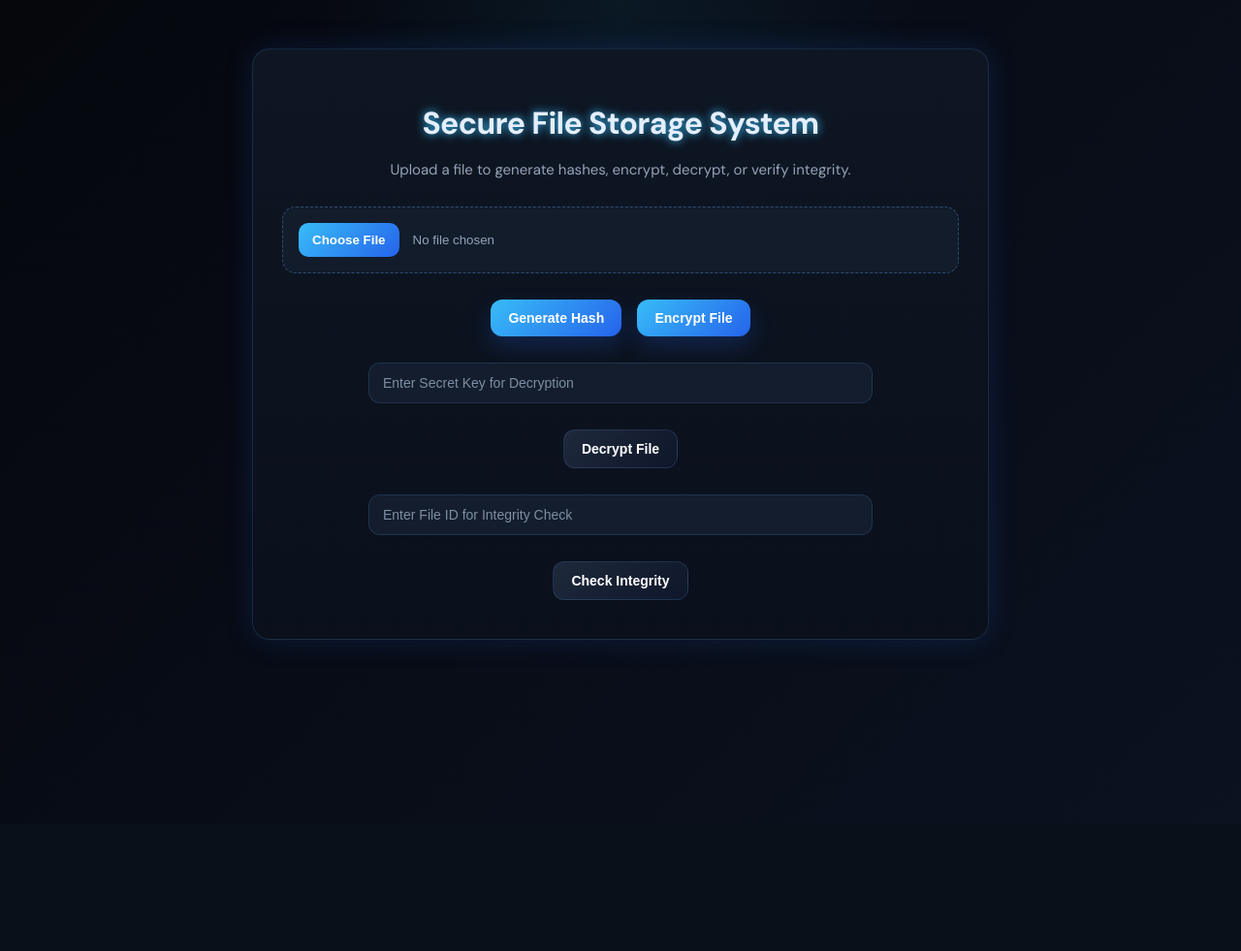
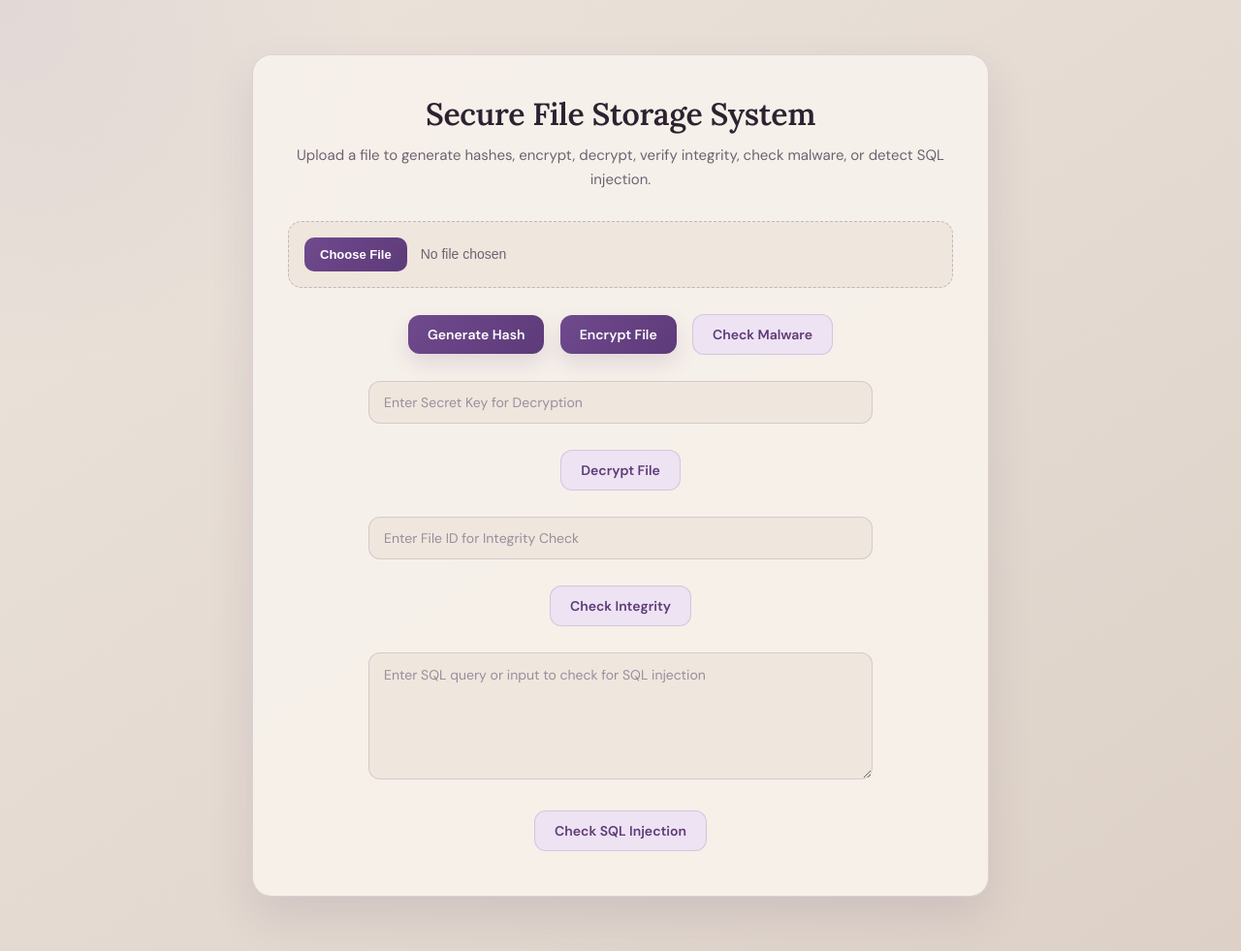
Before and after one commit to blade1910/Secure-File-Storage-System, a Flask app: page / in a window 1280 px wide. Shown: the whole page at 97% size. Before the commit the page ends 667 px from the top, so only its background shows below. Run offline with Flask 3, Linux system fonts and the light colour scheme; parts of the project's set-up code (start-up, migrations or seed data) failed here and were passed over.

Commit message:
Added malware detection and SQL injection ML model

```diff
--- a/app.py
+++ b/app.py
@@ -1,3 +1,4 @@
+from ml_model.predict import predict_sql_injection
 from flask import Flask, render_template, request
 import pandas as pd
 import uuid
@@ -7,6 +8,7 @@ from datetime import datetime
 from Crypto.Cipher import AES
 from Crypto.Random import get_random_bytes
 from Crypto.Util.Padding import pad, unpad
+import requests
 
 app = Flask(__name__)
 
@@ -15,6 +17,8 @@ LOG_DB = "database/logs.csv"
 UPLOAD_FOLDER = "uploads"
 ENCRYPTED_FOLDER = "uploads/encrypted"
 DECRYPTED_FOLDER = "uploads/decrypted"
+
+VT_API_KEY = "1e73ed7f97b0cc5cb063c0e6a120d62900c60e73313aa614cecd59176e46599d"
 
 os.makedirs(UPLOAD_FOLDER, exist_ok=True)
 os.makedirs(ENCRYPTED_FOLDER, exist_ok=True)
@@ -80,7 +84,6 @@ def check_integrity(file_id, uploaded_file):
         return False, "Hash database not found."
 
     df = pd.read_csv(HASH_DB)
-
     matched_rows = df[df["file_id"] == file_id]
 
     if matched_rows.empty:
@@ -95,6 +98,31 @@ def check_integrity(file_id, uploaded_file):
         return True, "Integrity Verified: File is unchanged."
     else:
         return False, "Integrity Check Failed: File has been tampered with."
+
+def check_malware(file_hash):
+    url = f"https://www.virustotal.com/api/v3/files/{file_hash}"
+    headers = {
+        "x-apikey": VT_API_KEY
+    }
+
+    response = requests.get(url, headers=headers)
+
+    if response.status_code == 200:
+        data = response.json()
+        stats = data["data"]["attributes"]["last_analysis_stats"]
+
+        malicious = stats.get("malicious", 0)
+        suspicious = stats.get("suspicious", 0)
+        harmless = stats.get("harmless", 0)
+        undetected = stats.get("undetected", 0)
+
+        return f"Malicious: {malicious}, Suspicious: {suspicious}, Harmless: {harmless}, Undetected: {undetected}"
+
+    elif response.status_code == 404:
+        return "File not found in VirusTotal database."
+
+    else:
+        return f"Error checking malware. Status code: {response.status_code}"
 
 @app.route("/", methods=["GET", "POST"])
 def home():
@@ -130,7 +158,6 @@ def home():
                 f.write(iv + ciphertext)
 
             key_hex = key.hex()
-
             log_action(uploaded_file.filename, "File encrypted")
 
             return render_template(
@@ -192,7 +219,43 @@ def home():
                     file_name=uploaded_file.filename
                 )
 
+        elif action == "malware":
+            sha256, _ = generate_hashes(uploaded_file)
+            result = check_malware(sha256)
+            log_action(uploaded_file.filename, "Malware checked")
+
+            return render_template(
+                "index.html",
+                success="Malware check completed.",
+                file_name=uploaded_file.filename,
+                malware_result=result
+            )
+        elif action == "sql_detect":
+            user_query = request.form.get("user_query")
+
+            if not user_query:
+                return render_template("index.html", error="Please enter a query to check.")
+
+            prediction, confidence = predict_sql_injection(user_query)
+            log_action("SQL Query", "SQL injection checked")
+
+            if str(prediction).lower() in ["1", "malicious", "attack", "sql injection"]:
+                result_message = "SQL Injection Detected"
+            else:
+                result_message = "Input appears safe"
+
+            if confidence is not None:
+                result_message += f" (Confidence: {confidence:.2f})"
+
+            return render_template(
+                "index.html",
+                success="SQL injection detection completed.",
+                user_query=user_query,
+                sql_result=result_message
+            )
+
     return render_template("index.html")
 
+
 if __name__ == "__main__":
-    app.run(debug=True)
+    app.run()
--- a/requirements.txt
+++ b/requirements.txt
@@ -21,3 +21,4 @@ tzdata==2026.1
 urllib3==2.6.3
 Werkzeug==3.1.8
 zipp==3.23.0
+joblib==1.4.2
--- a/static/style.css
+++ b/static/style.css
@@ -1,19 +1,28 @@
-@import url('https://fonts.googleapis.com/css2?family=DM+Sans:wght@300;400;500;600;700&display=swap');
+@import url('https://fonts.googleapis.com/css2?family=DM+Sans:wght@300;400;500;600;700&family=Lora:wght@500;600&display=swap');
 
 :root {
-    --bg1: #05070d;
-    --bg2: #0b1220;
-    --panel: #0f1724;
-    --panel-2: #131d2d;
-    --border: rgba(96, 165, 250, 0.16);
-    --border-strong: rgba(96, 165, 250, 0.35);
-    --text: #e5eefc;
-    --muted: #94a3b8;
-    --accent: #38bdf8;
-    --accent-2: #2563eb;
-    --success: #22c55e;
-    --error: #ef4444;
-    --shadow: 0 0 30px rgba(37, 99, 235, 0.18);
+    --bg1: #ece4dc;
+    --bg2: #ddd1c7;
+    --panel: #f7f1eb;
+    --panel-2: #efe6dd;
+
+    --text: #2c2230;
+    --muted: #6e6272;
+
+    --accent: #6f4a8e;
+    --accent-2: #5d3a79;
+    --accent-soft: rgba(111, 74, 142, 0.08);
+
+    --border: rgba(95, 70, 120, 0.18);
+    --border-strong: rgba(95, 70, 120, 0.3);
+
+    --success: #3f6a4b;
+    --success-bg: rgba(63, 106, 75, 0.08);
+
+    --error: #9b4c57;
+    --error-bg: rgba(155, 76, 87, 0.08);
+
+    --shadow: 0 20px 45px rgba(72, 52, 95, 0.12);
 }
 
 * {
@@ -21,172 +30,196 @@
 }
 
 body {
+    margin: 0;
+    min-height: 100vh;
     font-family: 'DM Sans', sans-serif;
+    color: var(--text);
     background:
-        radial-gradient(circle at top, rgba(56, 189, 248, 0.08), transparent 30%),
-        linear-gradient(135deg, var(--bg1), var(--bg2));
-    margin: 0;
-    padding: 0;
-    color: var(--text);
-    min-height: 100vh;
+        radial-gradient(circle at top left, rgba(111, 74, 142, 0.08), transparent 24%),
+        linear-gradient(145deg, var(--bg1), var(--bg2));
 }
 
 .container {
     width: min(90%, 760px);
-    margin: 50px auto;
-    background: linear-gradient(180deg, rgba(15, 23, 36, 0.96), rgba(10, 16, 28, 0.98));
-    padding: 34px 30px;
-    border-radius: 18px;
+    margin: 56px auto;
+    padding: 40px 36px;
+    background: rgba(247, 241, 235, 0.96);
     border: 1px solid var(--border);
+    border-radius: 20px;
     box-shadow: var(--shadow);
     text-align: center;
-    animation: fadeUp 0.7s ease;
+    animation: fadeUp 0.45s ease;
 }
 
 h1 {
+    margin: 0 0 10px;
+    font-family: 'Lora', serif;
+    font-size: 2rem;
+    font-weight: 600;
+    letter-spacing: -0.01em;
     color: var(--text);
-    margin-bottom: 10px;
-    font-size: 2rem;
-    letter-spacing: -0.02em;
 }
 
 p {
+    margin-top: 0;
     color: var(--muted);
     font-size: 15px;
-    line-height: 1.6;
+    line-height: 1.65;
 }
 
 form {
-    margin-top: 26px;
+    margin-top: 30px;
 }
 
 input[type="file"] {
     width: 100%;
     padding: 16px;
-    border: 1px dashed var(--border-strong);
+    border: 1.5px dashed var(--border-strong);
     border-radius: 14px;
-    background: rgba(19, 29, 45, 0.9);
+    background: var(--panel-2);
     color: var(--muted);
+    font-size: 14px;
+    cursor: pointer;
+    transition: border-color 0.2s ease, background 0.2s ease;
+}
+
+input[type="file"]:hover {
+    border-color: var(--accent);
+    background: #ebe0f1;
+}
+
+input[type="file"]::file-selector-button {
+    margin-right: 14px;
+    padding: 10px 16px;
+    border: none;
+    border-radius: 10px;
+    background: linear-gradient(135deg, var(--accent), var(--accent-2));
+    color: #fff;
+    font-family: inherit;
+    font-size: 13px;
+    font-weight: 600;
     cursor: pointer;
 }
 
-input[type="file"]::file-selector-button {
-    background: linear-gradient(135deg, var(--accent), var(--accent-2));
-    color: white;
-    border: none;
-    padding: 10px 14px;
-    border-radius: 10px;
-    margin-right: 14px;
-    cursor: pointer;
-    font-weight: 600;
-}
-
-input[type="text"] {
+input[type="text"],
+textarea {
     width: min(100%, 520px);
-    padding: 12px 14px;
+    padding: 12px 15px;
     border-radius: 12px;
     border: 1px solid var(--border);
     background: var(--panel-2);
     color: var(--text);
+    font-family: inherit;
+    font-size: 14px;
     outline: none;
-    font-size: 14px;
-    transition: border-color 0.2s ease, box-shadow 0.2s ease, transform 0.2s ease;
+    transition: border-color 0.2s ease, box-shadow 0.2s ease, background 0.2s ease;
 }
 
-input[type="text"]:focus {
-    border-color: var(--accent);
-    box-shadow: 0 0 0 4px rgba(56, 189, 248, 0.12);
-    transform: translateY(-1px);
+textarea {
+    min-height: 120px;
+    resize: vertical;
+    line-height: 1.5;
 }
 
-input::placeholder {
-    color: #7f8ea3;
+input[type="text"]:focus,
+textarea:focus {
+    border-color: var(--accent);
+    background: #f4edf8;
+    box-shadow: 0 0 0 4px rgba(111, 74, 142, 0.1);
+}
+
+input::placeholder,
+textarea::placeholder {
+    color: #9a8d9e;
 }
 
 button {
+    margin: 6px;
+    padding: 11px 20px;
+    border: none;
+    border-radius: 12px;
     background: linear-gradient(135deg, var(--accent), var(--accent-2));
-    color: white;
-    border: none;
-    padding: 11px 18px;
-    border-radius: 12px;
+    color: #fff;
+    font-family: inherit;
+    font-size: 14px;
+    font-weight: 600;
     cursor: pointer;
-    margin: 6px;
-    font-weight: 700;
-    font-size: 14px;
-    transition: transform 0.18s ease, box-shadow 0.18s ease, opacity 0.18s ease;
-    box-shadow: 0 10px 22px rgba(37, 99, 235, 0.22);
+    transition: transform 0.16s ease, box-shadow 0.16s ease, opacity 0.16s ease;
+    box-shadow: 0 10px 22px rgba(95, 70, 120, 0.14);
 }
 
 button:hover {
-    transform: translateY(-2px);
-    box-shadow: 0 14px 28px rgba(56, 189, 248, 0.2);
-    opacity: 0.96;
+    transform: translateY(-1px);
+    box-shadow: 0 14px 28px rgba(95, 70, 120, 0.18);
 }
 
 button[value="decrypt"],
-button[value="integrity"] {
-    background: linear-gradient(135deg, #1e293b, #0f172a);
-    border: 1px solid var(--border);
+button[value="integrity"],
+button[value="malware"],
+button[value="sql_detect"] {
+    background: #ede3f2;
+    color: var(--accent-2);
+    border: 1px solid rgba(111, 74, 142, 0.2);
     box-shadow: none;
 }
 
 button[value="decrypt"]:hover,
-button[value="integrity"]:hover {
-    border-color: var(--border-strong);
-    box-shadow: 0 10px 24px rgba(15, 23, 42, 0.4);
+button[value="integrity"]:hover,
+button[value="malware"]:hover,
+button[value="sql_detect"]:hover {
+    background: #e5d8ee;
+    box-shadow: none;
 }
 
 .result-box {
-    margin-top: 26px;
+    margin-top: 28px;
+    padding: 22px 20px;
     text-align: left;
-    background: linear-gradient(180deg, rgba(19, 29, 45, 0.95), rgba(15, 23, 36, 0.98));
-    padding: 20px 18px;
+    background: linear-gradient(180deg, #f3ebe4, #eee3d8);
+    border: 1px solid var(--border);
     border-radius: 16px;
     word-wrap: break-word;
-    border: 1px solid var(--border);
-    box-shadow: inset 0 1px 0 rgba(255,255,255,0.03);
-    animation: fadeUp 0.5s ease;
+    animation: fadeUp 0.35s ease;
 }
 
 .result-box p {
     margin: 10px 0;
-    color: #d7e3f5;
+    color: #473b4d;
+    font-size: 14px;
 }
 
 .result-box strong {
     color: var(--accent);
+    font-weight: 700;
 }
 
 .success,
 .error {
-    margin-top: 20px;
-    padding: 12px 14px;
+    margin-top: 18px;
+    padding: 12px 15px;
     border-radius: 12px;
-    font-weight: 700;
+    text-align: left;
     font-size: 14px;
-    animation: fadeUp 0.4s ease;
+    font-weight: 600;
+    animation: fadeUp 0.35s ease;
 }
 
 .success {
-    color: #bbf7d0;
-    background: rgba(34, 197, 94, 0.1);
-    border: 1px solid rgba(34, 197, 94, 0.3);
+    color: var(--success);
+    background: var(--success-bg);
+    border: 1px solid rgba(63, 106, 75, 0.22);
 }
 
 .error {
-    color: #fecaca;
-    background: rgba(239, 68, 68, 0.1);
-    border: 1px solid rgba(239, 68, 68, 0.3);
-}
-
-br {
-    user-select: none;
+    color: var(--error);
+    background: var(--error-bg);
+    border: 1px solid rgba(155, 76, 87, 0.22);
 }
 
 @keyframes fadeUp {
     from {
         opacity: 0;
-        transform: translateY(16px);
+        transform: translateY(10px);
     }
     to {
         opacity: 1;
@@ -197,20 +230,22 @@ br {
 @media (max-width: 768px) {
     .container {
         width: 94%;
-        padding: 24px 18px;
-        margin: 24px auto;
+        margin: 28px auto;
+        padding: 26px 20px;
+        border-radius: 16px;
     }
 
     h1 {
-        font-size: 1.55rem;
+        font-size: 1.6rem;
     }
 
     button {
         width: 100%;
-        margin: 8px 0;
+        margin: 7px 0;
     }
 
-    input[type="text"] {
+    input[type="text"],
+    textarea {
         width: 100%;
     }
 }
--- a/templates/index.html
+++ b/templates/index.html
@@ -8,25 +8,35 @@
 </head>
 <body>
     <div class="container">
-        <h1 style="text-shadow: 0 0 10px #38bdf8;">Secure File Storage System</h1>
-        <p>Upload a file to generate hashes, encrypt, decrypt, or verify integrity.</p>
+        <h1>Secure File Storage System</h1>
+        <p>Upload a file to generate hashes, encrypt, decrypt, verify integrity, check malware, or detect SQL injection.</p>
 
         <form method="POST" enctype="multipart/form-data">
-            <input type="file" name="file" required>
+            <input type="file" name="file">
             <br><br>
 
             <button type="submit" name="action" value="hash">Generate Hash</button>
             <button type="submit" name="action" value="encrypt">Encrypt File</button>
+            <button type="submit" name="action" value="malware">Check Malware</button>
 
             <br><br>
+
             <input type="text" name="secret_key" placeholder="Enter Secret Key for Decryption">
             <br><br>
             <button type="submit" name="action" value="decrypt">Decrypt File</button>
 
             <br><br>
+
             <input type="text" name="file_id_input" placeholder="Enter File ID for Integrity Check">
             <br><br>
             <button type="submit" name="action" value="integrity">Check Integrity</button>
+
+            <!-- 🔥 NEW SQL DETECTION SECTION -->
+            <br><br>
+            <textarea name="user_query" placeholder="Enter SQL query or input to check for SQL injection" rows="5"></textarea>
+            <br><br>
+            <button type="submit" name="action" value="sql_detect">Check SQL Injection</button>
+
         </form>
 
         {% if error %}
@@ -37,6 +47,7 @@
             <p class="success">{{ success }}</p>
 
             <div class="result-box">
+
                 {% if file_name %}
                     <p><strong>File Name:</strong> {{ file_name }}</p>
                 {% endif %}
@@ -64,6 +75,20 @@
                 {% if decrypted_file %}
                     <p><strong>Decrypted File Saved At:</strong> {{ decrypted_file }}</p>
                 {% endif %}
+
+                {% if malware_result %}
+                    <p><strong>Malware Detection:</strong> {{ malware_result }}</p>
+                {% endif %}
+
+                <!-- 🔥 SQL RESULT -->
+                {% if user_query %}
+                    <p><strong>Input Query:</strong> {{ user_query }}</p>
+                {% endif %}
+
+                {% if sql_result %}
+                    <p><strong>SQL Injection Detection:</strong> {{ sql_result }}</p>
+                {% endif %}
+
             </div>
         {% endif %}
     </div>
```
Also changed, not shown: ml_model/feature_extraction.py (added, +24 -0 lines), ml_model/predict.py (added, +33 -0 lines), utils/virustotal.py (+22 -3 lines), 2 other files.
